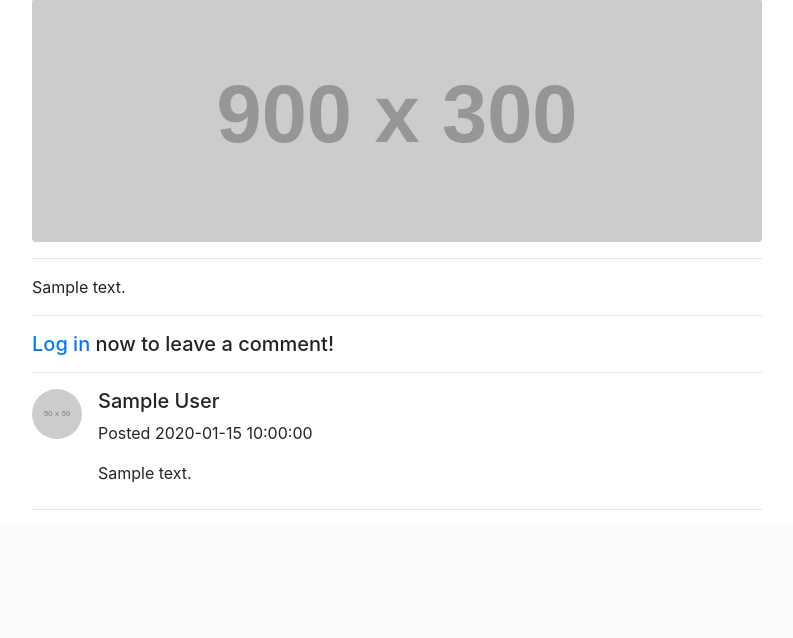
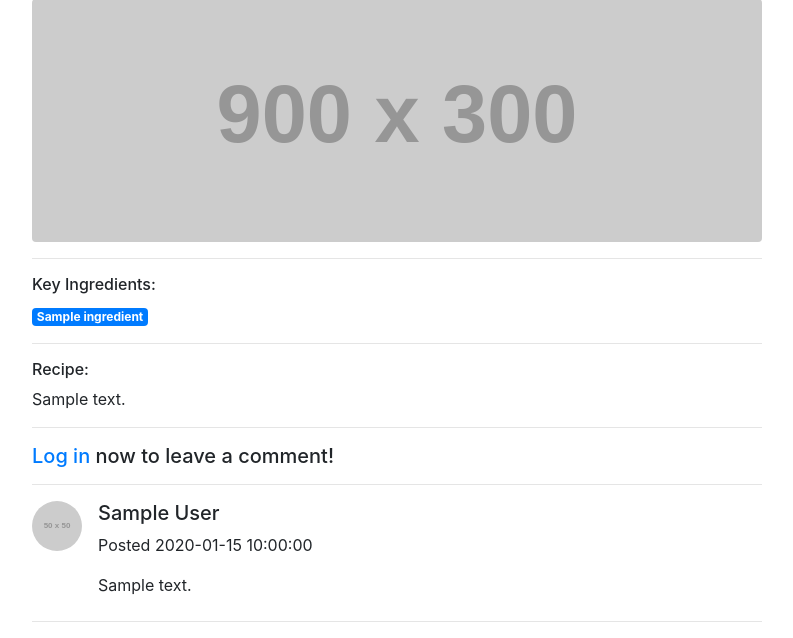
Before and after one commit to Mark-Ouellette/CP476-Final-Project, a Flask app: page /recipes/1 in a window 1280 px wide. Shown: the part 337-975 px from the top of the page, without its empty margins (53-846 px from the left). Before the commit the page ends 847 px from the top, so only its background shows below. Run offline with Flask 2, Linux system fonts and the light colour scheme; tables that the repository leaves empty hold one stand-in row (values such as "Sample post"); grey boxes labelled with a size stand in for pictures from a placeholder-image service; some libraries are stand-ins or nearby versions.

Commit message:
Added ingredients tags to recipes

```diff
--- a/templates/recipe.html
+++ b/templates/recipe.html
@@ -30,7 +30,16 @@
 
           <hr>
 
+          <!-- Ingredients -->
+          <h6>Key Ingredients: </h6>
+          {% for ingredient in recipe.ingredients %}
+            <span class="badge badge-primary">{{ ingredient.ingredientname }}</span>
+          {% endfor %}
+
+          <hr>
+
           <!-- Post Content -->
+          <h6>Recipe: </h6>
           <p>{{ recipe.recipedesc }}</p>
 
           <hr>
```
